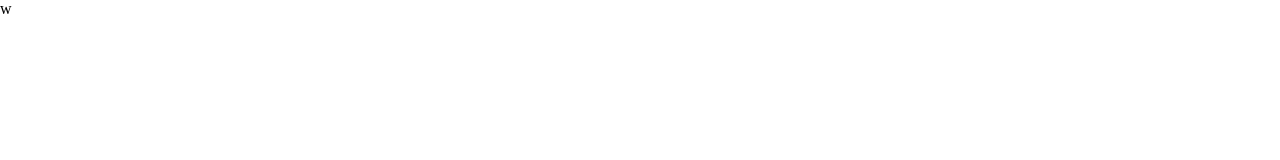
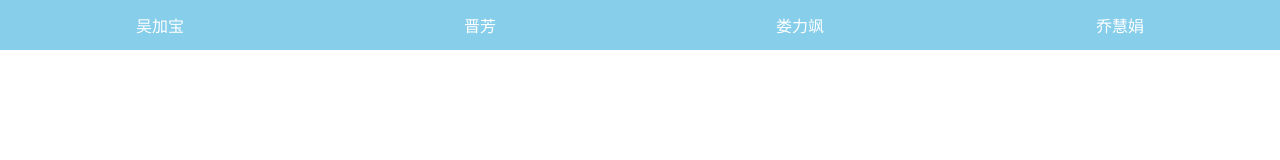
Before and after one commit to qiaohuijuan/team8, a plain HTML site: page index.html in a window 1280 px wide. Drawn offline with Linux system fonts and the light colour scheme.

Commit message:
添加footer

```diff
--- a/css/style.scss
+++ b/css/style.scss
@@ -4,3 +4,16 @@
     list-style: none;
     text-decoration: none;
 }
+
+.footer {
+    width: 100%;
+    height: 50px;
+    background: skyblue;
+    display: flex;
+    align-items: center;
+    a {
+        flex: 1;
+        text-align: center;
+        color: #fff;
+    }
+}
--- a/index.html
+++ b/index.html
@@ -18,10 +18,13 @@
         <section>
 
         </section>
-        <footer>
-
+        <footer class="footer">
+            <a href="javascript:;">吴加宝</a>
+            <a href="javascript:;">晋芳</a>
+            <a href="javascript:;">娄力飒</a>
+            <a href="javascript:;">乔慧娟</a>
         </footer>
     </div>
 </body>
 
-</html>w
+</html>
```
Also changed, not shown: css/style.css, css/style.min.css.
